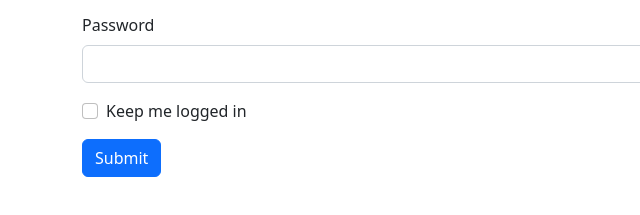
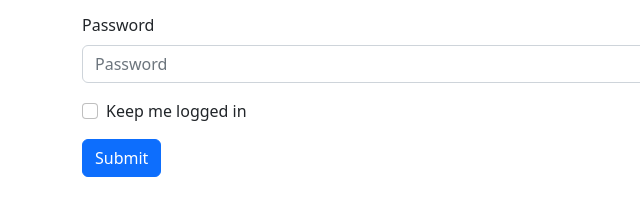
Before and after one commit to ttqureshi/Coffee-Lover-Project, a plain HTML site: page signin.html in a window 1280 px wide. Shown: the part 401-616 px from the top of the page, 0-640 px from the left. Drawn offline with nearby package versions, Linux system fonts and the light colour scheme.

Commit message:
email and password fields placeholder

```diff
--- a/signin.html
+++ b/signin.html
@@ -10,7 +10,6 @@
 </head>
 
 <body>
-    <!-- <h1>Sign in page</h1> -->
     <nav class="navbar navbar-expand-lg bg-dark navbar-dark fixed-top">
         <div class="container-fluid">
             <a class="navbar-brand" href="index.html">Coffee Lover</a>
@@ -46,7 +45,7 @@
             </div>
             <div class="mb-3">
                 <label for="exampleInputPassword1" class="form-label" style="font-weight: 500;">Password</label>
-                <input type="password" class="form-control" id="exampleInputPassword1">
+                <input type="password" class="form-control" id="exampleInputPassword1" placeholder="Password">
             </div>
             <div class="mb-3 form-check">
                 <input type="checkbox" class="form-check-input" id="exampleCheck1">
```
